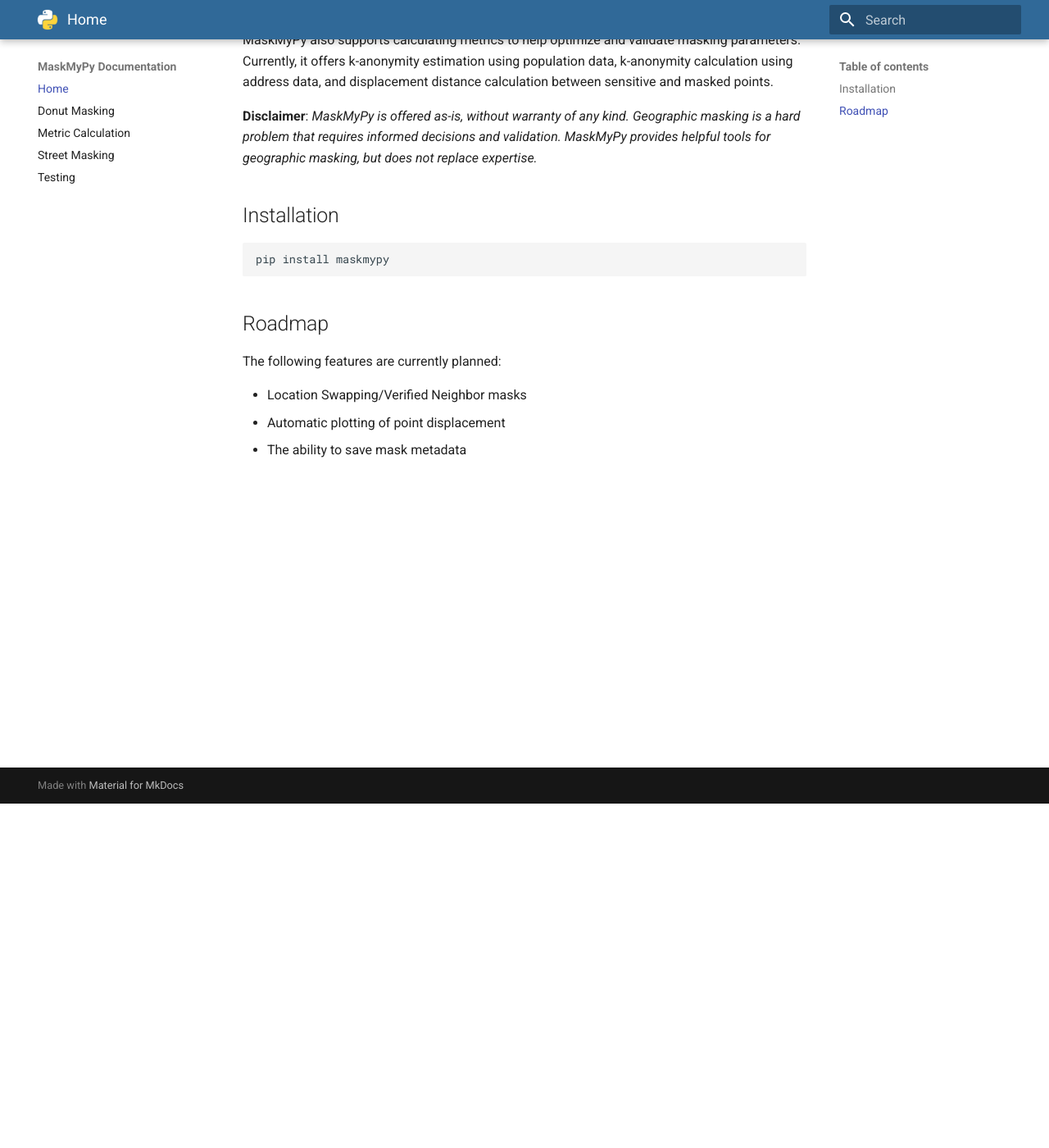
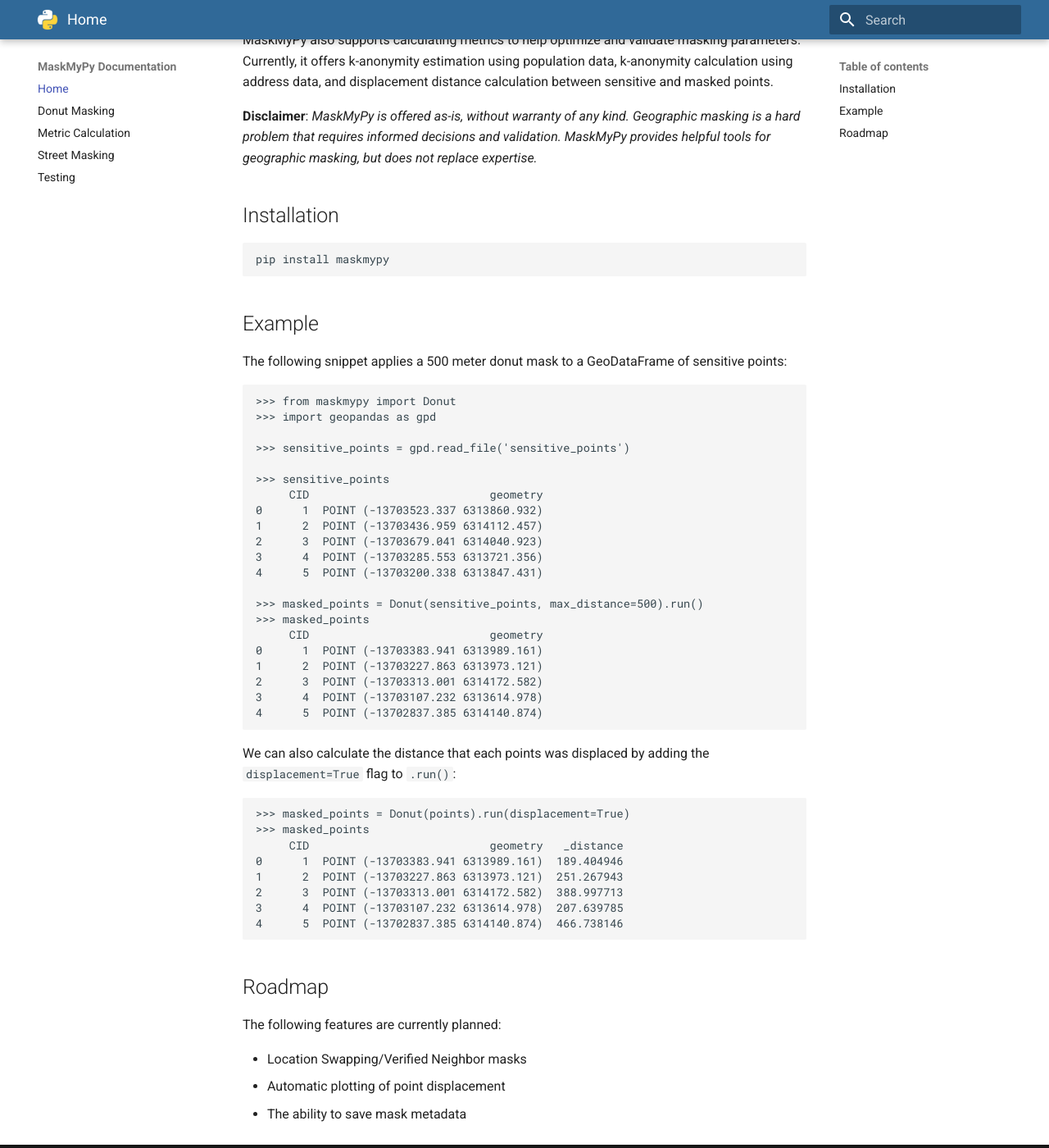
Before and after one commit to TheTinHat/MaskMyPy, an MkDocs documentation site: the page built from docs/index.md, in a window 1280 px wide and 1400 px high, scrolled down 420 px. Shown: the whole window at 82% size. Built offline with MkDocs 1.6.1 and Material for MkDocs 9.7.7, drawn with Linux system fonts in a browser that asks for light colours.

Commit message:
docs: Add usage example to index.md

````diff
--- a/docs/index.md
+++ b/docs/index.md
@@ -20,6 +20,46 @@
 pip install maskmypy
 ```
 
+## Example
+The following snippet applies a 500 meter donut mask to a GeoDataFrame of sensitive points:
+```
+>>> from maskmypy import Donut
+>>> import geopandas as gpd
+
+>>> sensitive_points = gpd.read_file('sensitive_points')
+
+>>> sensitive_points
+     CID                           geometry
+0      1  POINT (-13703523.337 6313860.932)
+1      2  POINT (-13703436.959 6314112.457)
+2      3  POINT (-13703679.041 6314040.923)
+3      4  POINT (-13703285.553 6313721.356)
+4      5  POINT (-13703200.338 6313847.431)
+
+>>> masked_points = Donut(sensitive_points, max_distance=500).run()
+>>> masked_points
+     CID                           geometry
+0      1  POINT (-13703383.941 6313989.161)
+1      2  POINT (-13703227.863 6313973.121)
+2      3  POINT (-13703313.001 6314172.582)
+3      4  POINT (-13703107.232 6313614.978)
+4      5  POINT (-13702837.385 6314140.874)
+```
+
+We can also calculate the distance that each points was displaced by adding the `displacement=True` flag to `.run()`:
+
+```
+>>> masked_points = Donut(points).run(displacement=True)
+>>> masked_points
+     CID                           geometry   _distance
+0      1  POINT (-13703383.941 6313989.161)  189.404946
+1      2  POINT (-13703227.863 6313973.121)  251.267943
+2      3  POINT (-13703313.001 6314172.582)  388.997713
+3      4  POINT (-13703107.232 6313614.978)  207.639785
+4      5  POINT (-13702837.385 6314140.874)  466.738146
+```
+
+
 ## Roadmap
 The following features are currently planned:
 
````
